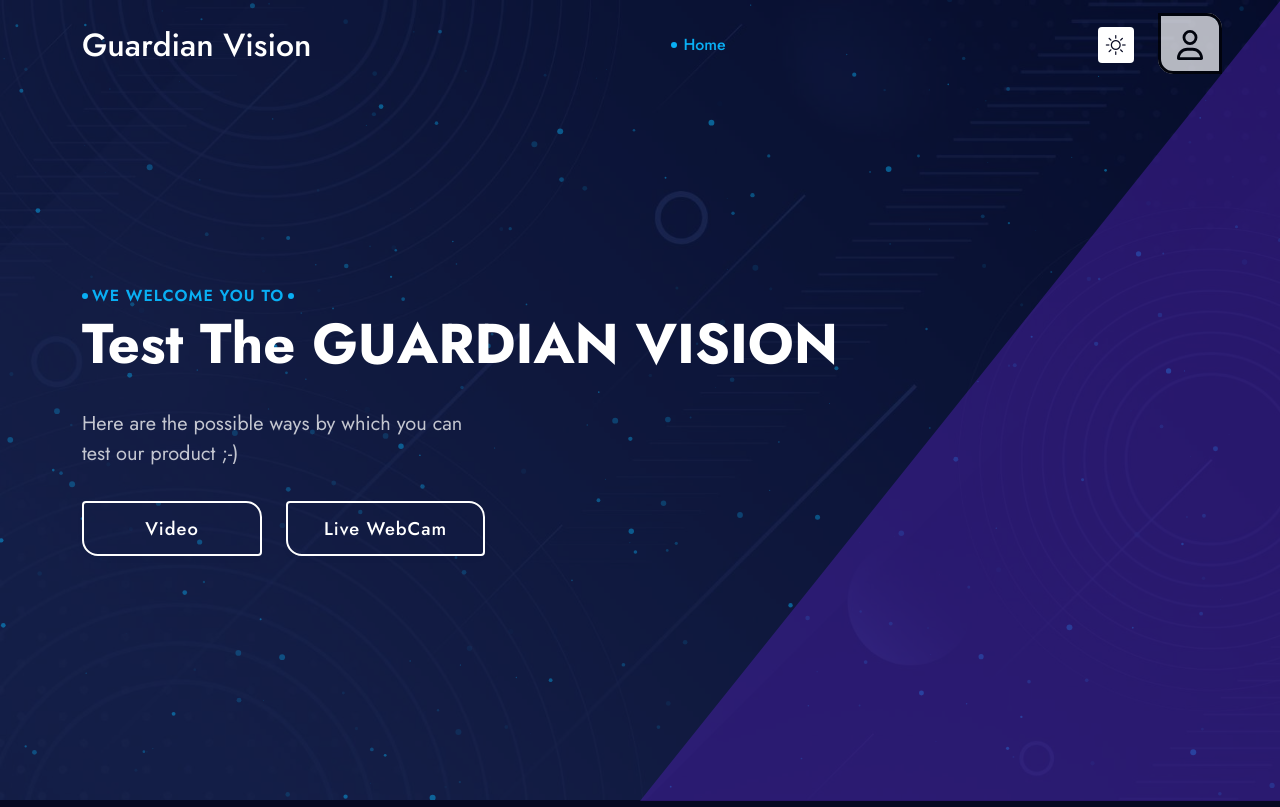
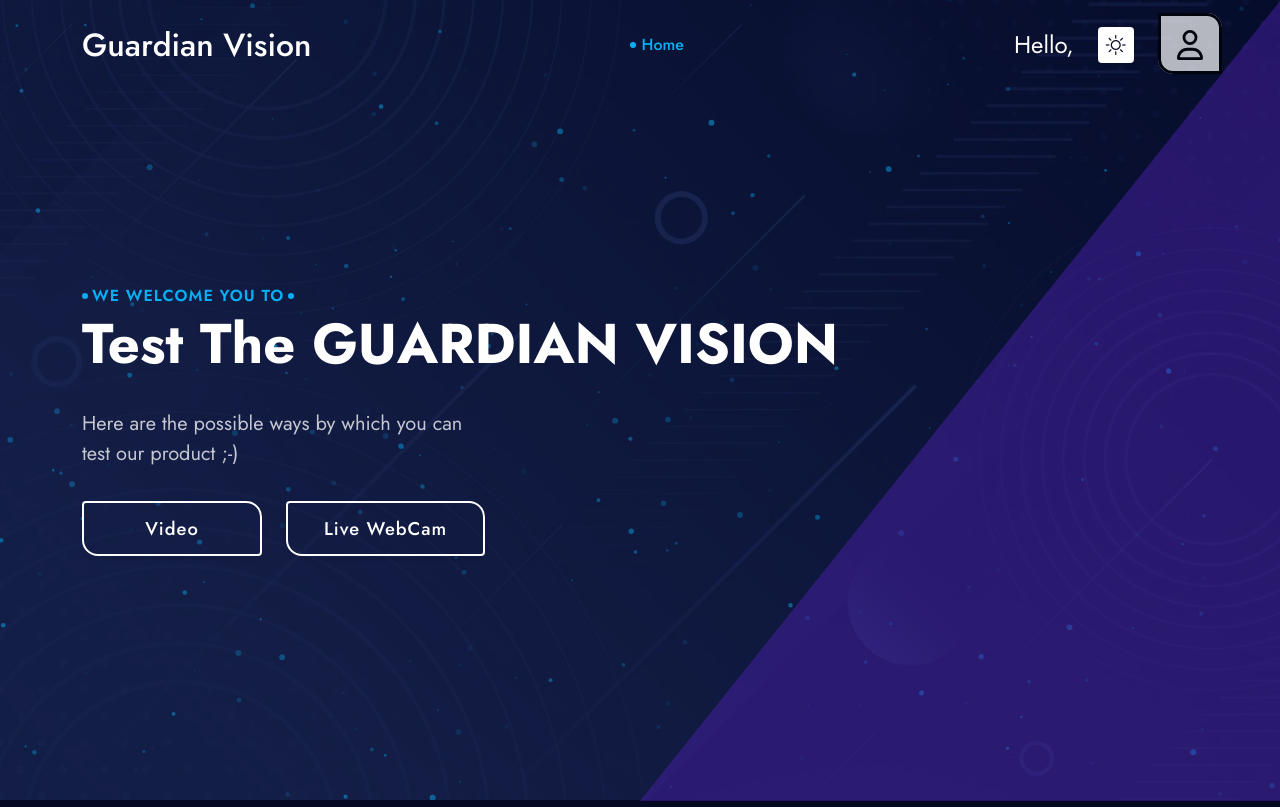
Before and after one commit to maskboyAvi/Guardian-Vision, a Flask app: page /profile in a window 1280 px wide. Run offline with Flask 3, Linux system fonts and the light colour scheme; parts of the project's set-up code (start-up, migrations or seed data) failed here and were passed over; some libraries are stand-ins or nearby versions.

Commit message:
Changes in front-end user accesibility and UI for ease of use

```diff
--- a/database/db.json
+++ b/database/db.json
@@ -23,6 +23,12 @@
       "pwd": "qwertyuiop",
       "name": "sid",
       "email": "disha@disha.com"
+    },
+    {
+      "id": "Saketh",
+      "pwd": "Saketh",
+      "name": "Saketh",
+      "email": "pavan.sakethram@gmail.com"
     }
   ]
 }
--- a/package.json
+++ b/package.json
@@ -1,5 +1,6 @@
 {
   "dependencies": {
+    "flask": "^0.2.10",
     "json-server": "^0.17.3",
     "sweetalert2": "^11.7.3"
   },
--- a/static/css/Home.css
+++ b/static/css/Home.css
@@ -2589,3 +2589,9 @@
     position: relative;
     display: inline-block;
 }
+#name1{
+    position: relative;
+    padding-right: 1.5rem;
+    font-weight: 400;
+    font-size: 24px;
+}
--- a/static/css/signup.css
+++ b/static/css/signup.css
@@ -128,6 +128,7 @@
     font-weight: 300;
 }
 .container .form p a{
+    text-decoration: none;
     font-weight: 500;
     color: #fff;
 }
--- a/static/js/Home.js
+++ b/static/js/Home.js
@@ -1,11 +1,13 @@
 function setUsername() {
     var temp = localStorage.getItem("id");
+    var temp1= localStorage.getItem("name");
     console.log(temp);
     document.getElementById("username").innerHTML = temp;
+    document.getElementById("usrnme").innerHTML = temp1;
 }
 
 function logout() {
     localStorage.clear();
+    localStorage.setItem("flagLog", true);
     window.location.href = "/home";
-    localStorage.setItem("flagLog", true);
 }
--- a/static/js/signup.js
+++ b/static/js/signup.js
@@ -94,7 +94,9 @@
            for(var i=0;i<data.length;i++){
             console.log(data[i].id,data[i].pwd);
                if(data[i].id==id && data[i].pwd==pwd){
+                let name=data[i].name;
                 localStorage.setItem("id", id);
+                localStorage.setItem("name",name);
                 Swal.fire({
                     position: 'top-end',
                     icon: 'success',
--- a/templates/Home.html
+++ b/templates/Home.html
@@ -61,6 +61,7 @@
                 <div class="controls-box">
                     <!--Menu Toggler button-->
                     <div class="control  menu-toggler"><span></span><span></span><span></span></div>
+                    <a id="name1" readonly >Hello, <span id="username"></span></a>
                     <!--search Icon button-->
                     <!-- <div class="control header-search-btn"><i class="bi bi-search icon"></i></div> -->
                     <!--Dark/Light mode button-->
@@ -71,7 +72,7 @@
                     <div id="dropdown">
                         <a  style="margin-left: 1.5rem; margin-right: -1.5rem;" href="#" class="dropbtn"><img class="img-fluid " src="../static/images/hero/user-regular.svg" alt="" draggable="false" style="height: 30px;"></a>
                         <div id="dropdown-content">
-                            <a id="name" readonly >Hello, <span id="username"></span></a>
+                            <a id="name" readonly ><span id="usrnme"></span></a>
                             <a onclick="logout()">Log Out? :-[</a>
                     </div>
                     <!--mini shoping cart-->
--- a/templates/signup.html
+++ b/templates/signup.html
@@ -51,6 +51,7 @@
             <div class="inputBox">
                 <input type="button" id="signupbtn" value="Create Account" onclick=submitData() >
             </div>
+            <p><a href="/home" class="back">Back to Home</a></p>
         </form>
         <form class="form signup">
             <h2>Sign In</h2>
@@ -68,6 +69,7 @@
                 <input type="button" value="Login" onclick=validateData()>
             </div>
             <p >New User? <a href="#" class="create">Create an Account</a></p>
+            <p><a href="/home" class="back">Back to Home</a></p>
         </form>
     </div>
     <script>
```
Also changed, not shown: package-lock.json, static/images/header.png.
